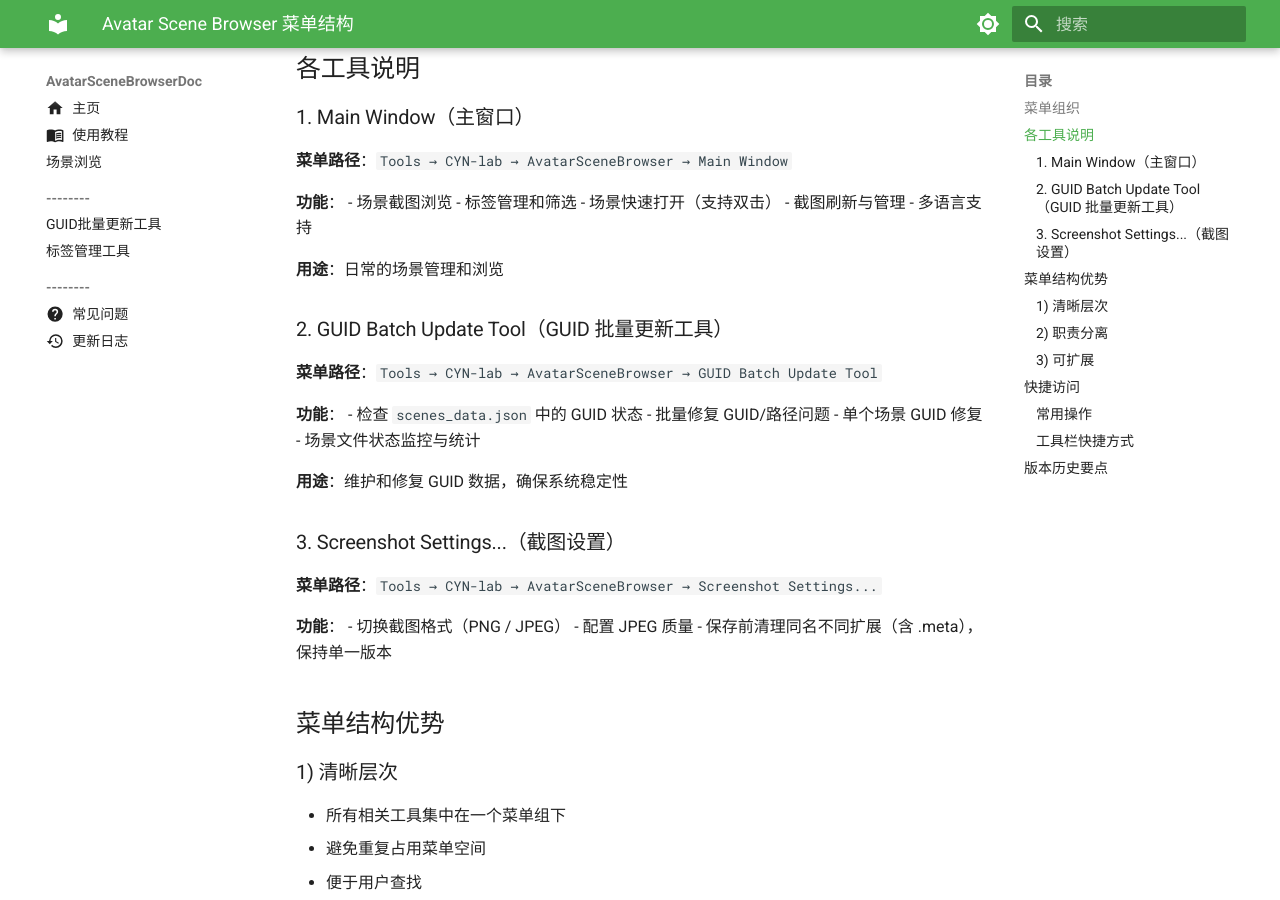
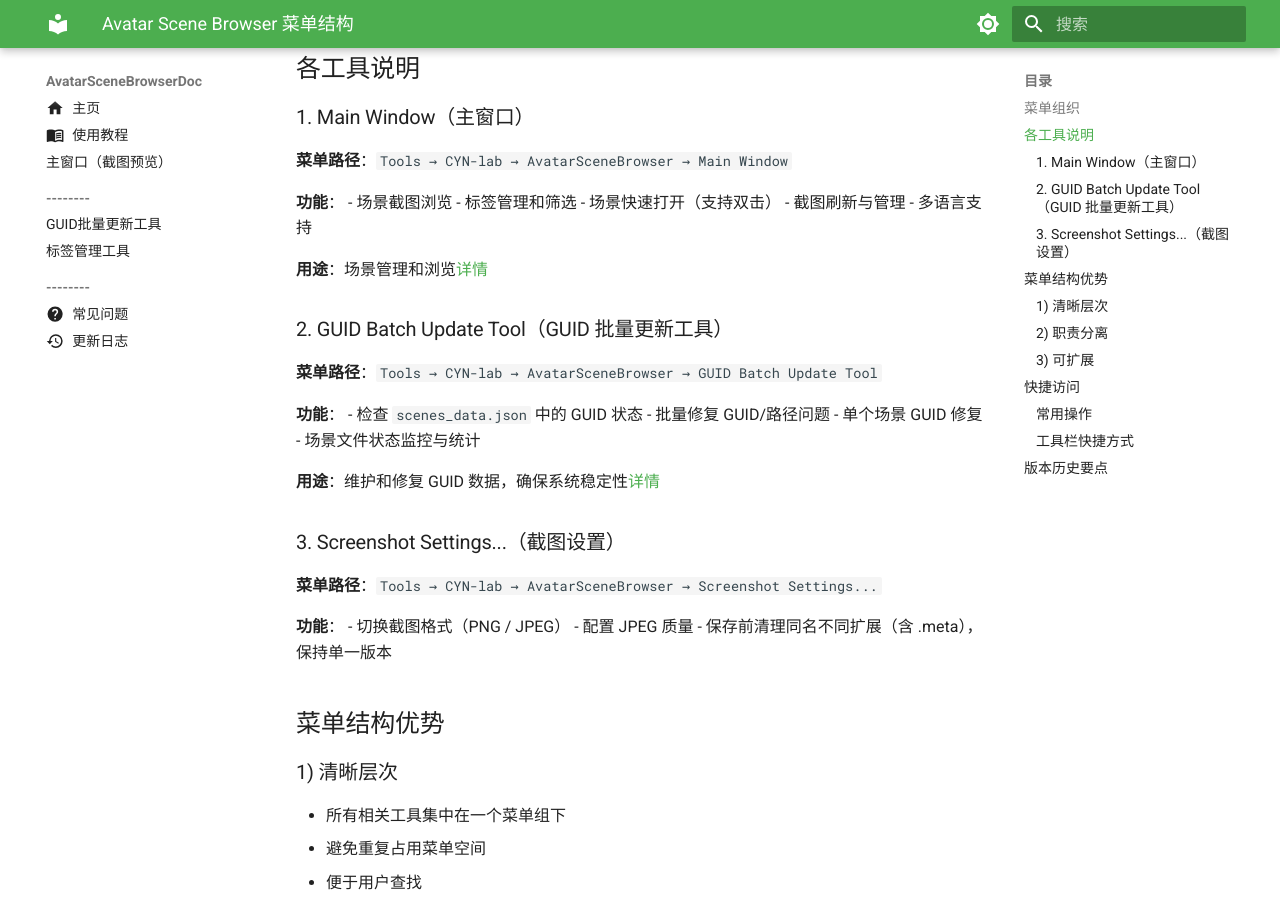
Before and after one commit to Cynth-Mt/AvatarSceneBrowserDoc, an MkDocs documentation site: the page built from docs/menu-structure.md, in a window 1280 px wide and 900 px high, scrolled down 422 px. Built offline with MkDocs 1.6.1 and Material for MkDocs 9.7.7, drawn with Linux system fonts in a browser that asks for light colours.

Commit message:
修改文本

```diff
--- a/docs/menu-structure.md
+++ b/docs/menu-structure.md
@@ -25,7 +25,7 @@
 - 截图刷新与管理
 - 多语言支持
 
-**用途**：日常的场景管理和浏览
+**用途**：场景管理和浏览[详情](scene-browsing.md)
 
 ### 2. GUID Batch Update Tool（GUID 批量更新工具）
 **菜单路径**：`Tools → CYN-lab → AvatarSceneBrowser → GUID Batch Update Tool`
@@ -36,7 +36,7 @@
 - 单个场景 GUID 修复
 - 场景文件状态监控与统计
 
-**用途**：维护和修复 GUID 数据，确保系统稳定性
+**用途**：维护和修复 GUID 数据，确保系统稳定性[详情](guid-batch-update-tool.md)
 
 ### 3. Screenshot Settings...（截图设置）
 **菜单路径**：`Tools → CYN-lab → AvatarSceneBrowser → Screenshot Settings...`
--- a/mkdocs.yml
+++ b/mkdocs.yml
@@ -67,7 +67,7 @@
 nav:
   - 主页: index.md
   - 使用教程:  tutorial.md
-  - 场景浏览: scene-browsing.md
+  - 主窗口（截图预览）: main-window.md
   - --------:
       - GUID批量更新工具: guid-batch-update-tool.md
       - 标签管理工具: tag-manager.md
```
Also changed, not shown: docs/main-window.md (renamed from docs/scene-browsing.md, +2 -3 lines).
